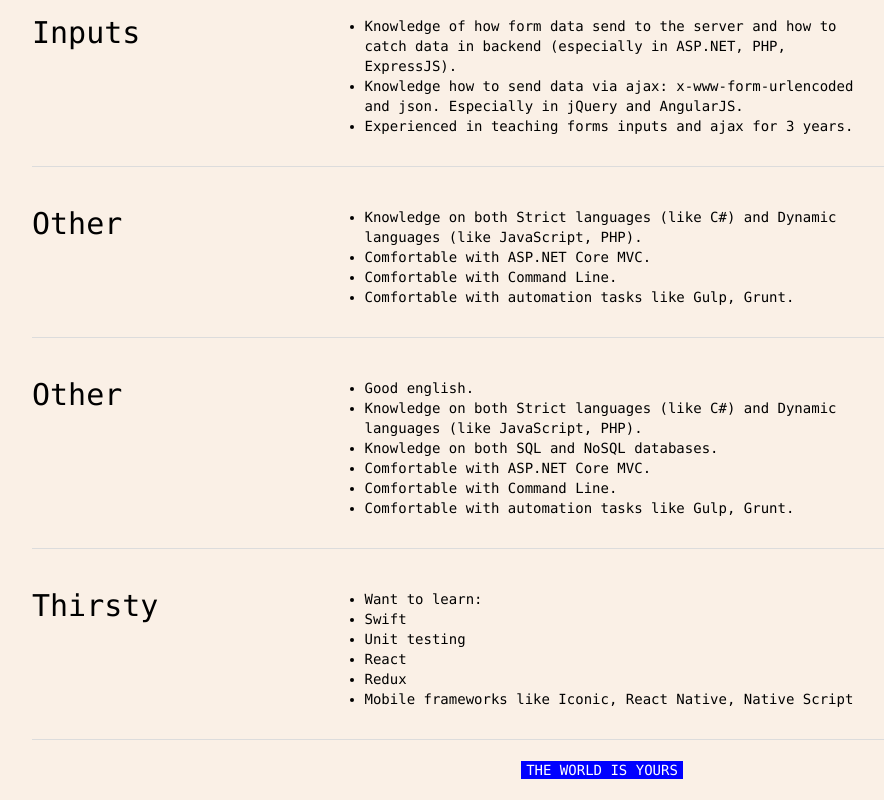
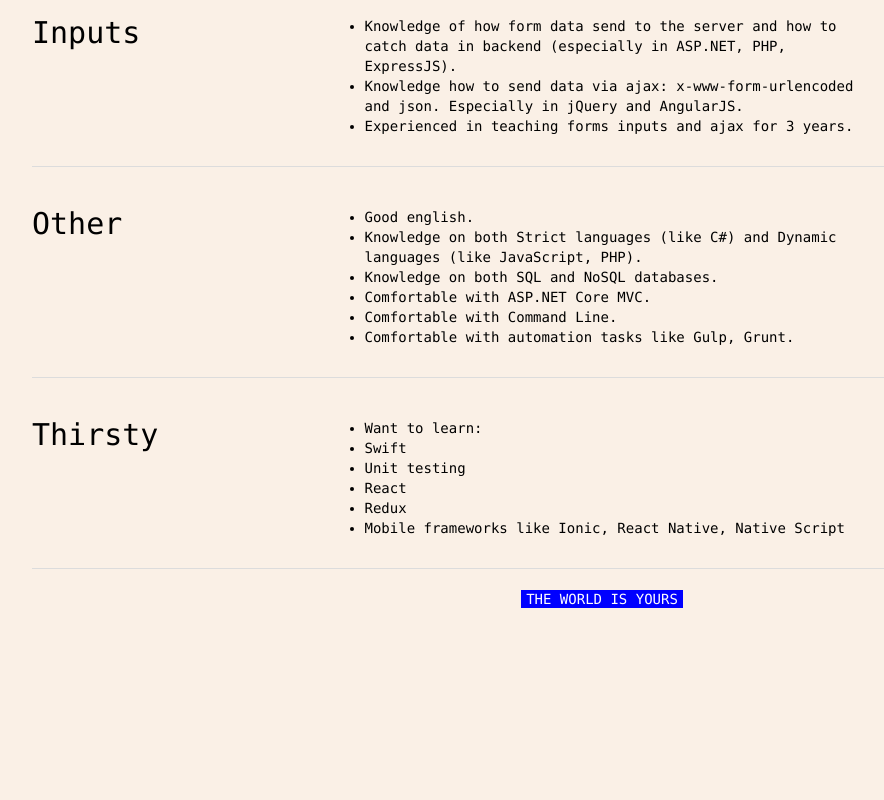
Before and after one commit to dashtinejad/resume, a plain HTML site: page index.html in a window 1280 px wide. Shown: the part 3442-4242 px from the top of the page, without its empty margins (38-922 px from the left). After the commit the page ends 4071 px from the top, so only its background shows below. Drawn offline with Linux system fonts and the light colour scheme.

Commit message:
Update index.html

```diff
--- a/index.html
+++ b/index.html
@@ -358,25 +358,6 @@
                 </div>
                 <div class="col-sm-6">
                     <ul>
-                        <li>Knowledge on both Strict languages (like C#) and Dynamic languages (like JavaScript, PHP).</li>
-                        <li>Comfortable with ASP.NET Core MVC.</li>
-                        <li>Comfortable with Command Line.</li>
-                        <li>Comfortable with automation tasks like Gulp, Grunt.</li>
-                    </ul>
-                </div>
-                <div class="col-sm-3">
-                    <!--<img src="asset/icons/form.png" class="img-responsive img-rounded skill-icon" />-->
-                </div>
-            </div>
-        </section>
-
-        <section>
-            <div class="row">
-                <div class="col-sm-3">
-                    <h2>Other</h2>
-                </div>
-                <div class="col-sm-6">
-                    <ul>
                         <li>Good english.</li>
                         <li>Knowledge on both Strict languages (like C#) and Dynamic languages (like JavaScript, PHP).</li>
                         <li>Knowledge on both SQL and NoSQL databases.</li>
@@ -403,7 +384,7 @@
                         <li>Unit testing</li>
                         <li>React</li>
                         <li>Redux</li>
-                        <li>Mobile frameworks like Iconic, React Native, Native Script</li>
+                        <li>Mobile frameworks like Ionic, React Native, Native Script</li>
                     </ul>
                 </div>
                 <div class="col-sm-3">
```
